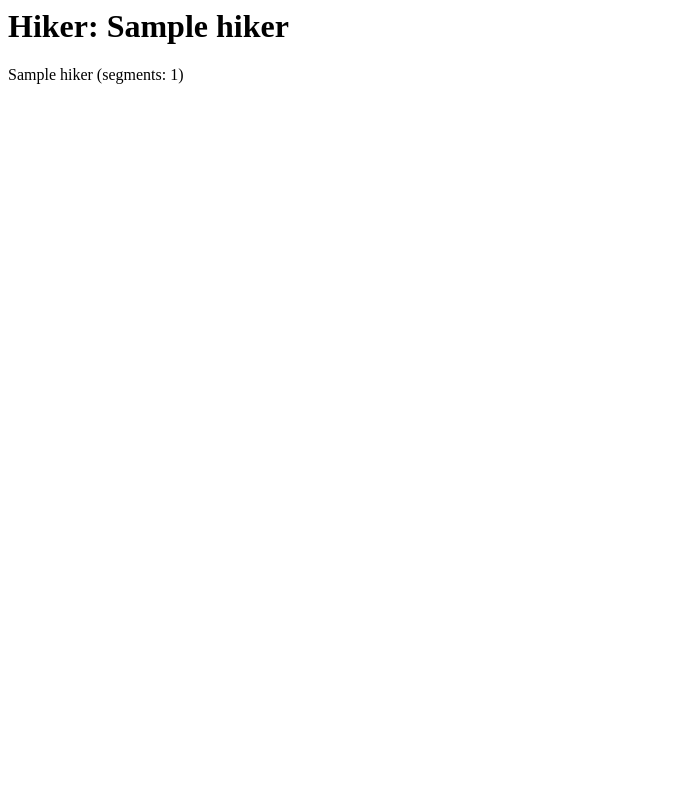
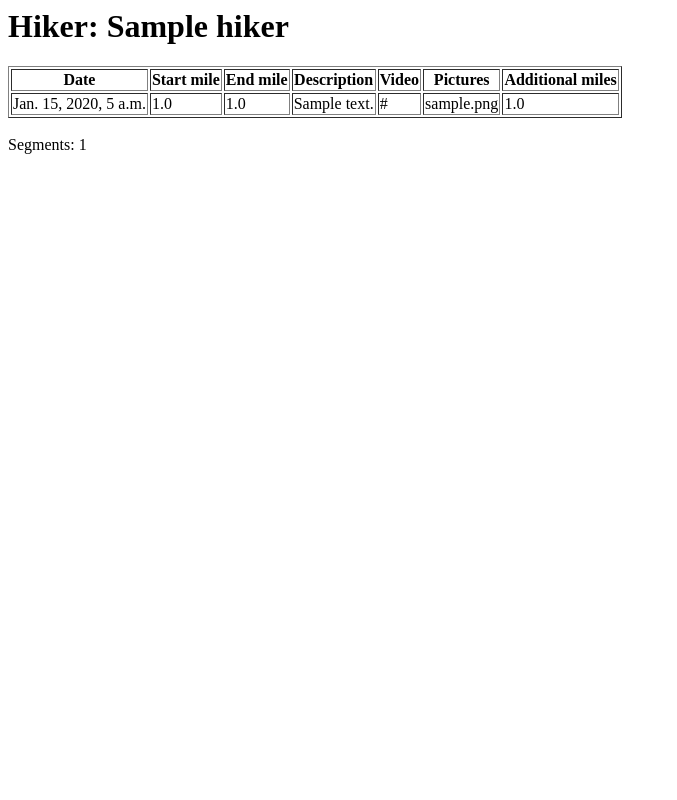
Before and after one commit to chrispaul/attracker, a Django app: page /1/ in a window 1280 px wide. Shown: the whole page, without its empty margins (0-677 px from the left). Run offline with Django 3.2, Linux system fonts and the light colour scheme; tables that the repository leaves empty hold one stand-in row (values such as "Sample post").

Commit message:
hiker segment detail

```diff
--- a/attracker_app/templates/attracker/hiker.html
+++ b/attracker_app/templates/attracker/hiker.html
@@ -1,2 +1,32 @@
 <h1>Hiker: {{ hiker.trail_name }} </h1>
-{{ hiker }}
+
+<div id="table">
+  <table border=1>
+    <thead>
+        <tr>
+           <th>Date</th>
+           <th>Start mile</th>
+           <th>End mile</th>
+           <th>Description</th>
+           <th>Video</th>
+           <th>Pictures</th>
+           <th>Additional miles</th>
+        </tr>
+    </thead>
+    <tbody>
+        {%for segment in segments %}
+          <tr>
+              <td>{{ segment.date }}</td>
+              <td>{{ segment.start_mile }}</td>
+              <td>{{ segment.end_mile }}</td>
+              <td>{{ segment.description }}</td>
+              <td>{{ segment.video_url }}</td>
+              <td>{{ segment.picture_url }}</td>
+              <td>{{ segment.additional_miles }}</td>
+          </tr>
+        {% endfor %}
+    </tbody>
+  </table>
+</div>
+<br>
+Segments: {{ hiker.number_segments }}
--- a/attracker_app/templates/attracker/index.html
+++ b/attracker_app/templates/attracker/index.html
@@ -2,7 +2,7 @@
 {% if hikers %}
     <ul>
     {% for hiker in hikers %}
-        <li><a href="{{ hiker.id }}/">{{ hiker.trail_name }}</a></li>
+      <li><a href="{% url 'hiker' hiker.id %}">{{ hiker.trail_name }}</a></li>
     {% endfor %}
     </ul>
 {% else %}
--- a/attracker_app/views.py
+++ b/attracker_app/views.py
@@ -11,7 +11,7 @@ def index(request):
 
 def hiker(request, hiker_id):
     hiker = get_object_or_404(Hiker, pk=hiker_id)
-    return render(request, 'attracker/hiker.html', {'hiker': hiker})
+    return render(request, 'attracker/hiker.html', {'hiker': hiker, 'segments': hiker.segment_set.all() })
 
 
 
```
